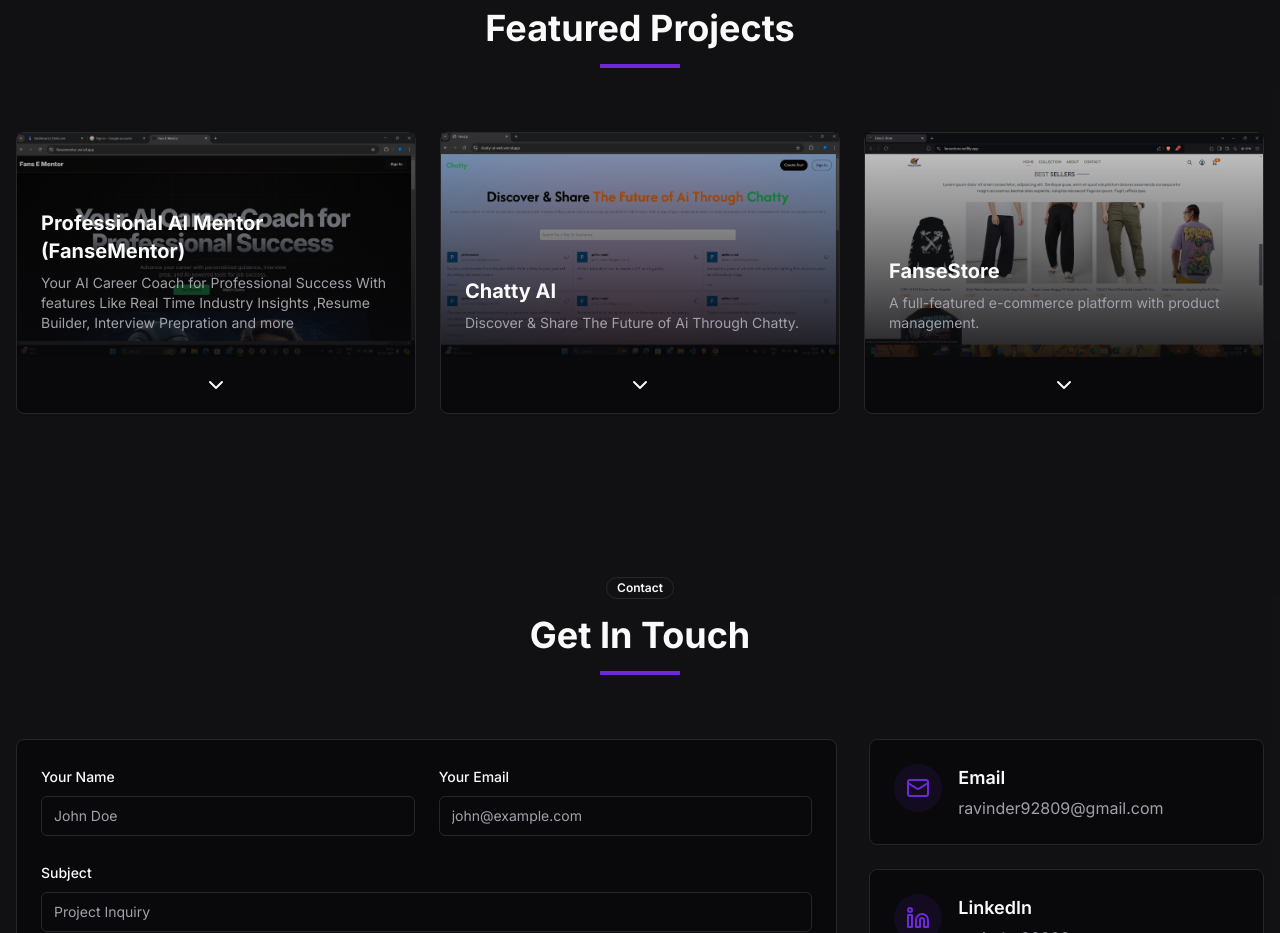
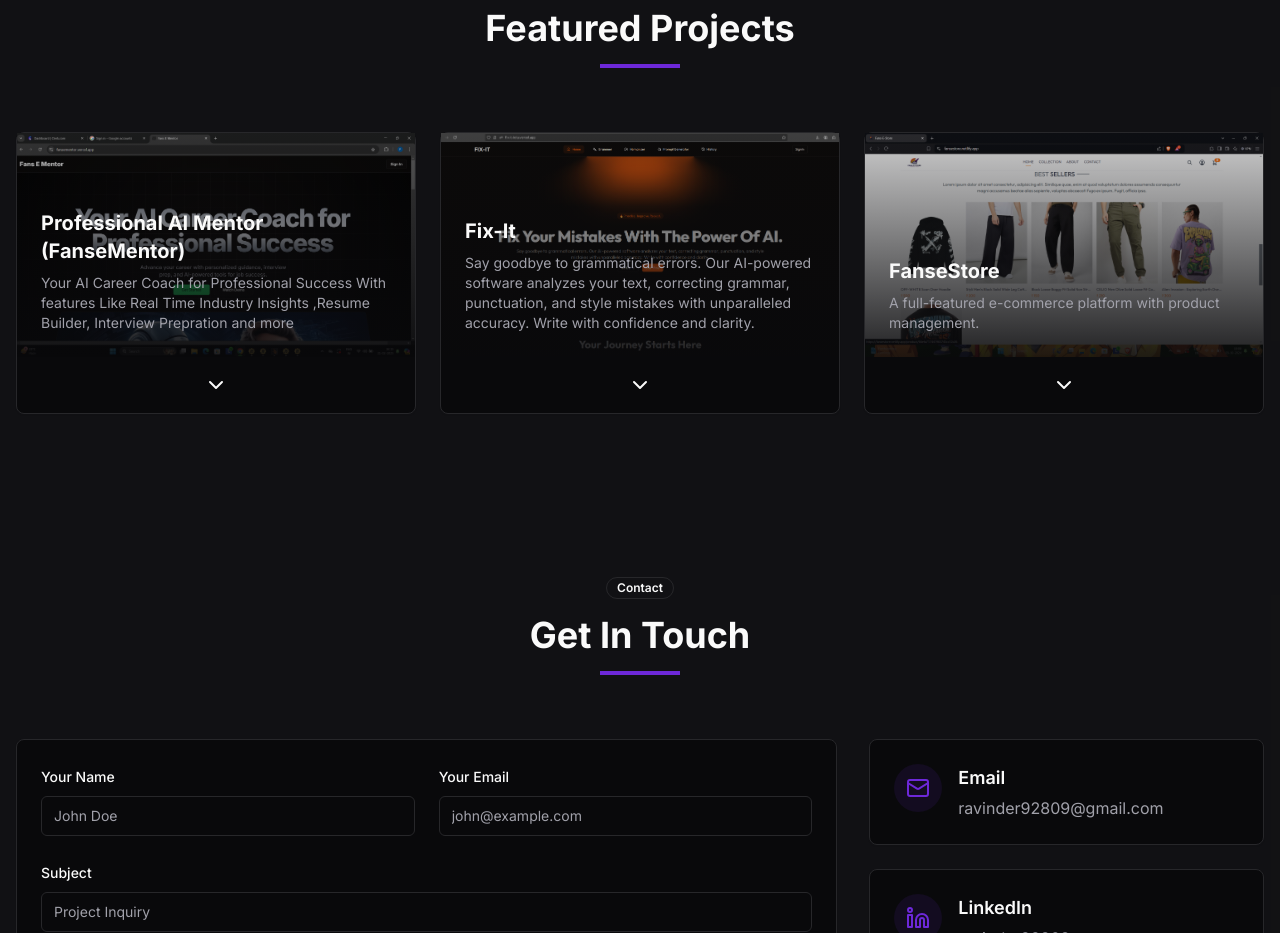
Before and after one commit to ravinder9280/Ravinder_Portfolio, a Next.js app: page / in a window 1280 px wide. Shown: the part 2200-3133 px from the top of the page. Built offline with nearby package versions, Linux system fonts and the light colour scheme.

Commit message:
add: project

```diff
--- a/components/projects.tsx
+++ b/components/projects.tsx
@@ -7,7 +7,7 @@ import { Button } from "@/components/ui/button"
 import { Card, CardContent } from "@/components/ui/card"
 import { Dialog, DialogContent, DialogDescription, DialogHeader, DialogTitle } from "@/components/ui/dialog"
 import { ExternalLink, Github, ChevronDown } from "lucide-react"
-
+import projectsData from "@/lib/constant/projects.json"
 // Define the type for a project
 interface Project {
   id: number
@@ -32,59 +32,7 @@ export default function Projects() {
     visible: { opacity: 1, y: 0 },
   }
 
-  const projects: Project[] = [
-    {
-      id: 1,
-      title: "Professional AI Mentor (FanseMentor)",
-      shortDescription: "Your AI Career Coach for Professional Success With features Like Real Time Industry Insights ,Resume Builder, Interview Prepration and more",
-      description: "a Vercel Overview : Developed Fans-E-Mentor, an AI-powered platform connecting to professionals AI Mentors and Practice Interview Question and keep track of progress and Industry Trend. Utilized React, Next.js, TailwindCSS, PostgreSQL, and PrismaORM. Implemented AI-driven matching and deployed on Vercel. ",
-      image: "/fansementor.png",
-      tags: ["NextJS", "Javascript", "TailwindCSS", "ShadcnUI", "PostgreSQL", "PrsimaORM", "Clerk","GeminiAPI"],
-      features: [
-        "Real-time Industry Insights",
-        "Interview Preparation",
-        "AI Resume Builder",
-        "Cover Letter Generator",
-        "Progress tracking",
-      ],
-      liveLink: "https://fansementor.vercel.app/",
-      githubLink: "https://github.com/ravinder9280/fansementor",
-      fullDescription: "Developed Fans-E-Mentor, an AI-powered platform connecting to professionals AI Mentors and Practice Interview Question and keep track of progress and Industry Trend. Utilized React, Next.js, TailwindCSS, PostgreSQL, and PrismaORM. Implemented AI-driven matching and deployed on Vercel. ",
-    },
-    {
-      id: 2,
-      title: "Chatty AI",
-      shortDescription: "Discover & Share The Future of Ai Through Chatty.",
-      description: "Discover & Share The Future of Ai Through Chatty.",
-      image: "/chattyai.png",
-      tags: ["NextJS", "TailwindCSS", "Javascript", "GeminiAPI","MongoDB","Clerk"],
-      features: ["  User Generated Prompts For better AI Interaction", "Playground Section To Test Prompts Accuracy", "CRUD Operation", "User Progress", "Responsive Design"],
-      liveLink: "https://chatty-ai-web.vercel.app",
-      githubLink: "#",
-      fullDescription:
-"Chatty is a platform to create, explore, and share pre-made prompts for better AI interactions. It offers a growing library of user-generated prompts to ensure accuracy and efficiency. Save time, refine ideas, and  Playground Section to test Prompts enhance your AI experience with Chatty—a hub for smarter, collaborative prompt crafting. "    },
-    {
-      id: 3,
-      title: "FanseStore",
-      shortDescription: "A full-featured e-commerce platform with product management.",
-      description:
-        "A full-featured e-commerce platform with product management, cart functionality, and payment processing.",
-      image: "/fansestore.png",
-      tags: ["ReactJS", "TailwindCSS", "NodeJS", "ExpressJS", "Javascript", "MongoDB", "Cloudinary"],
-      features: [
-        "Inventory management system",
-        "Real-time stock tracking",
-        "Secure payment processing",
-        "Order management dashboard",
-        "Customer analytics",
-      ],
-      liveLink: "https://fansestore.netlify.app/",
-      githubLink: "https://github.com/ravinder9280/fans-e-store",
-      fullDescription:
-        "This e-commerce platform provides businesses with a complete solution for selling products online. Built with ReactJS and Nodejs for high performance and cross-platform compatibility. Features include a responsive design With TailwindCSS, product catalog with filtering and search capabilities, shopping cart functionality, secure checkout integration, user authentication, and an admin dashboard for managing products, orders, and customers.",
-    },
-  ]
-
+  const projects: Project[] = projectsData
   return (
     <section id="projects" className="py-20 bg-muted/30">
       <div className="container mx-auto px-4">
@@ -249,7 +197,7 @@ export default function Projects() {
                   </a>
                 </Button>
                 <Button asChild>
-                  <a href={selectedProject.demoLink} target="_blank" rel="noopener noreferrer">
+                  <a href={selectedProject.liveLink} target="_blank" rel="noopener noreferrer">
                     <ExternalLink className="h-4 w-4 mr-2" />
                     Live Demo
                   </a>
--- /dev/null
+++ b/lib/constant/projects.json
@@ -0,0 +1,80 @@
+[
+  {
+    "id": 1,
+    "title": "Professional AI Mentor (FanseMentor)",
+    "shortDescription": "Your AI Career Coach for Professional Success With features Like Real Time Industry Insights ,Resume Builder, Interview Prepration and more",
+    "description": "a Vercel Overview : Developed Fans-E-Mentor, an AI-powered platform connecting to professionals AI Mentors and Practice Interview Question and keep track of progress and Industry Trend. Utilized React, Next.js, TailwindCSS, PostgreSQL, and PrismaORM. Implemented AI-driven matching and deployed on Vercel. ",
+    "image": "/fansementor.png",
+    "tags": [
+      "NextJS",
+      "Javascript",
+      "TailwindCSS",
+      "ShadcnUI",
+      "PostgreSQL",
+      "PrsimaORM",
+      "Clerk",
+      "GeminiAPI"
+    ],
+    "features": [
+      "Real-time Industry Insights",
+      "Interview Preparation",
+      "AI Resume Builder",
+      "Cover Letter Generator",
+      "Progress tracking"
+    ],
+    "liveLink": "https://fansementor.vercel.app/",
+    "githubLink": "https://github.com/ravinder9280/fansementor",
+    "fullDescription": "Developed Fans-E-Mentor, an AI-powered platform connecting to professionals AI Mentors and Practice Interview Question and keep track of progress and Industry Trend. Utilized React, Next.js, TailwindCSS, PostgreSQL, and PrismaORM. Implemented AI-driven matching and deployed on Vercel. "
+  },
+  {
+    "id": 2,
+    "title": "Fix-It",
+    "shortDescription": "Say goodbye to grammatical errors. Our AI-powered software analyzes your text, correcting grammar, punctuation, and style mistakes with unparalleled accuracy. Write with confidence and clarity.",
+    "description": "Say goodbye to grammatical errors. Our AI-powered software analyzes your text, correcting grammar, punctuation, and style mistakes with unparalleled accuracy. Write with confidence and clarity.",
+    "image": "/fixitai.png",
+    "tags": [
+      "NextJS",
+      "TailwindCSS",
+      "Typescript",
+      "GeminiAPI",
+      "PostgreSQL",
+      "Clerk"
+    ],
+    "features": [
+      "AI-powered grammar correction",
+      "Generate Different Tones",
+      "Confidence boost. ",
+      "Humanizer",
+      "Prompt Generator"
+    ],
+    "liveLink": "https://fix-it-iota.vercel.app",
+    "githubLink": "https://github.com/ravinder9280/fix-it",
+    "fullDescription": "Fix-It AI is an AI-powered software that analyzes your text, correcting grammar, punctuation, and style mistakes with unparalleled accuracy. Write with confidence and clarity."
+  },
+  {
+    "id": 3,
+    "title": "FanseStore",
+    "shortDescription": "A full-featured e-commerce platform with product management.",
+    "description": "A full-featured e-commerce platform with product management, cart functionality, and payment processing.",
+    "image": "/fansestore.png",
+    "tags": [
+      "ReactJS",
+      "TailwindCSS",
+      "NodeJS",
+      "ExpressJS",
+      "Javascript",
+      "MongoDB",
+      "Cloudinary"
+    ],
+    "features": [
+      "Inventory management system",
+      "Real-time stock tracking",
+      "Secure payment processing",
+      "Order management dashboard",
+      "Customer analytics"
+    ],
+    "liveLink": "https://fansestore.netlify.app/",
+    "githubLink": "https://github.com/ravinder9280/fans-e-store",
+    "fullDescription": "This e-commerce platform provides businesses with a complete solution for selling products online. Built with ReactJS and Nodejs for high performance and cross-platform compatibility. Features include a responsive design With TailwindCSS, product catalog with filtering and search capabilities, shopping cart functionality, secure checkout integration, user authentication, and an admin dashboard for managing products, orders, and customers."
+  }
+]
```
Also changed, not shown: public/fixitai.png (added).
